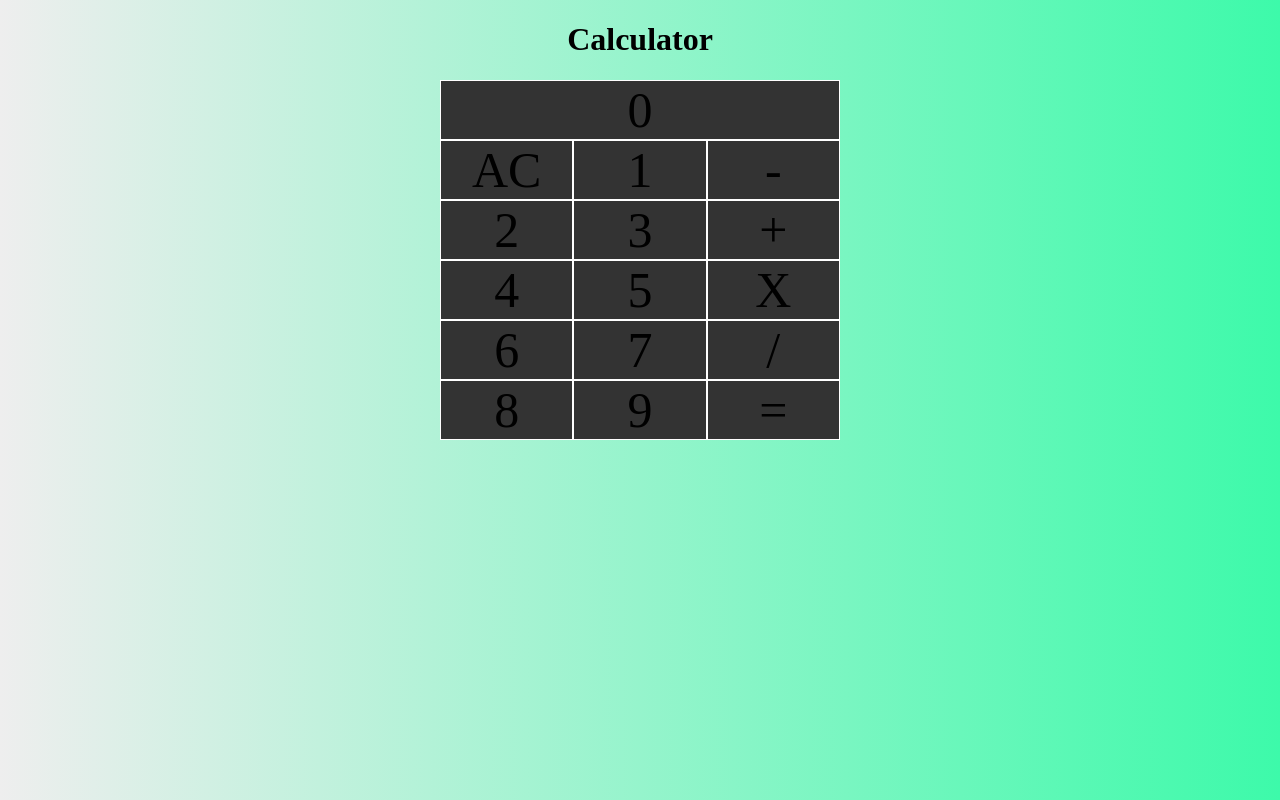
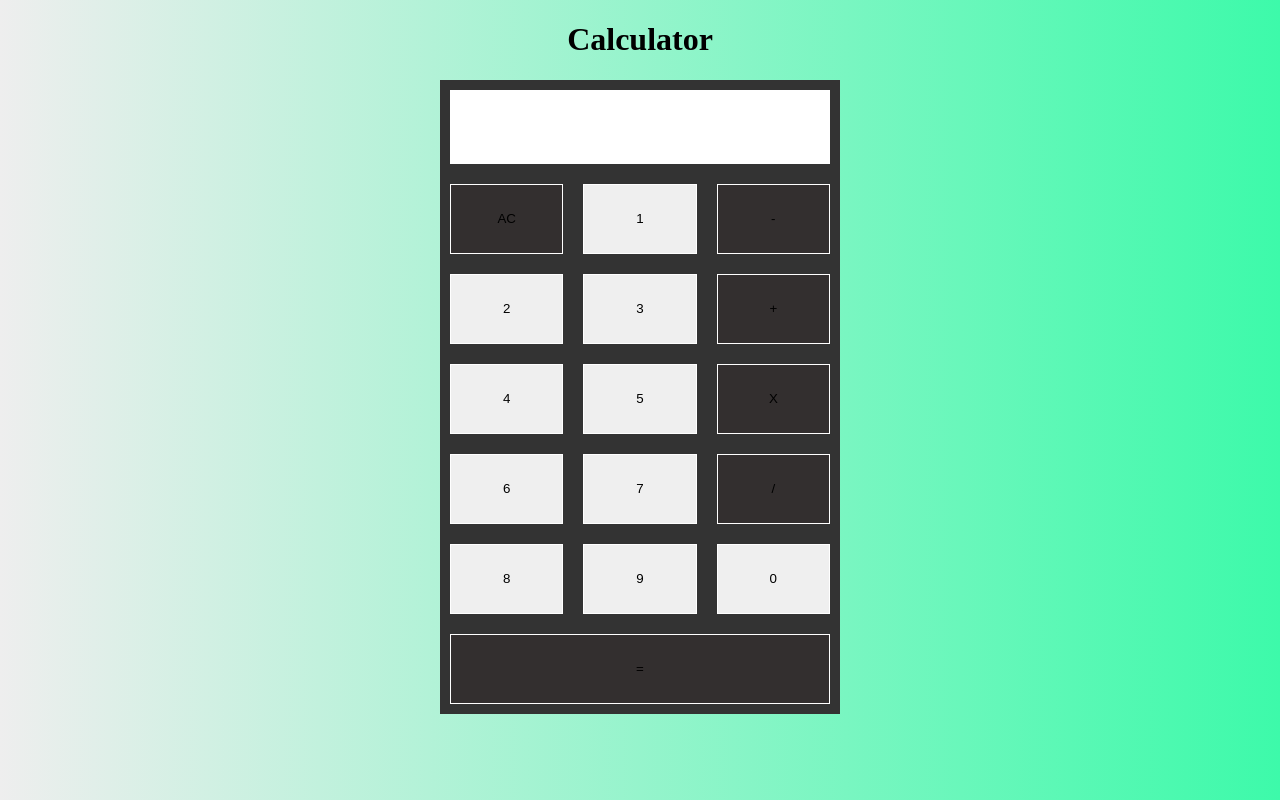
Before and after one commit to giordifungula/calculatorapp, a plain HTML site: page index.html in a window 1280 px wide. Drawn offline with Linux system fonts and the light colour scheme.

Commit message:
calculator javascript added

```diff
--- a/app.js
+++ b/app.js
@@ -1,14 +1,32 @@
-// Store Numbers into Variables
-let one = document.getElementById('one');
-let output = document.getElementById('output');
-let numberblocks = document.querySelectorAll('.item-block');
 
-numberblocks.forEach(function(e){
-    // if(e){
-        alert(e,'That is a number');
-    // }
-})
-console.log(numberblocks);
-one.addEventListener('click', function(){
-    output.textContent = one.textContent;
-});
+function element(e){
+    // returns back element or ID
+    return document.getElementById(e);
+}
+function display(value){
+    // Collections whatever element's value
+    element('output').value += value;
+    // This will statically input the operands also
+}
+
+function refresh(value){
+    element('output').value = '';
+    // When AC is clicked remove value
+}
+
+function equal(){
+    let storedValue = element('output').value;
+    if(storedValue === '' || storedValue === undefined){
+        // Validate if user did not add numbers
+        alert("Please Enter a Number first");
+    } else {
+        element('output').value = eval(element('output').value);
+    }
+    // Calculates what ever was clicked
+//    elementValue = eval(elementValue.value);
+    // clearCalculator();
+}
+
+function clearCalculator(){
+    // element('output').value = '';
+}
--- a/index.html
+++ b/index.html
@@ -11,23 +11,24 @@
     <div class="container">
         <h1>Calculator</h1>
 
-        <form class="calculator" id="calculator">
-            <div class="item-block item-block1" id="output">0</div>
-            <div class="item-block item-block2" id="ac">AC</div>
-            <div class="item-block item-block3" id="one">1</div>
-            <div class="item-block item-block4" >-</div>
-            <div class="item-block item-block5" id="two">2</div>
-            <div class="item-block item-block6" id="three">3</div>
-            <div class="item-block item-block7">+</div>
-            <div class="item-block item-block8" id="four">4</div>
-            <div class="item-block item-block9" id="five">5</div>
-            <div class="item-block item-block10">X</div>
-            <div class="item-block item-block11" id="six">6</div>
-            <div class="item-block item-block12" id="seven">7</div>
-            <div class="item-block item-block13">/</div>
-            <div class="item-block item-block14" id="eight">8</div>
-            <div class="item-block item-block15" id="nine">9</div>
-            <div class="item-block item-block16">=</div>
+        <form class="calculator" id="calculator" name="calculator">
+            <input type="text" class="item-block item-block1" id="output">
+            <input type="button" class="item-block item-block2 operator" id="AC" value="AC" onclick="refresh()">
+            <input type="button" class="item-block item-block3 number" value="1" id="one" onclick="display('1')">
+            <input  type="button" class="item-block item-block4 operator" value="-" onclick="display('-')">
+            <input type="button" class="item-block item-block5 number" value="2" id="two" onclick="display('2')">
+            <input type="button" class="item-block item-block6 number" value="3" id="three" onclick="display('3')">
+            <input type="button" class="item-block item-block7 operator" value="+" onclick="display('+')">
+            <input type="button" class="item-block item-block8 number" id="four" value="4" onclick="display('4')">
+            <input type="button" class="item-block item-block9 number" id="five" value="5" onclick="display('5')">
+            <input type="button" class="item-block item-block10 operator" value="X" onclick="display('X')">
+            <input type="button" class="item-block item-block11 number" id="six" value="6" onclick="display('6')">
+            <input type="button" class="item-block item-block12 number" id="seven" value="7" onclick="display('7')">
+            <input type="button" class="item-block item-block13 operator"  value="/" onclick="display('/')">
+            <input type="button" class="item-block item-block14 number" id="eight"  value="8" onclick="display('8')">
+            <input type="button" class="item-block item-block15 number" id="nine" value="9" onclick="display('9')">
+            <input type="button" class="item-block item-block16 number" id="nine" value="0" onclick="display('0')">
+            <input type="button" class="item-block item-block17 operator" value="=" onclick="equal()">
         </form>
     </div>
     <script src="app.js"></script>
--- a/styles.css
+++ b/styles.css
@@ -17,7 +17,24 @@ body {
 }
 .item-block {
     border: 1px solid #fff;
+    margin: 10px;
+    height: 70px;
 }
 .item-block1 {
     grid-column: 1 / -1;
 }
+/* blocks */
+.operator {
+    background: rgb(51, 47, 47);
+}
+
+.numbers{
+    background: #eee;
+}
+.item-block16 {
+    grid-column: 3 / -1;
+}
+.item-block17 {
+    grid-column: 1 / -1;
+
+}
```
